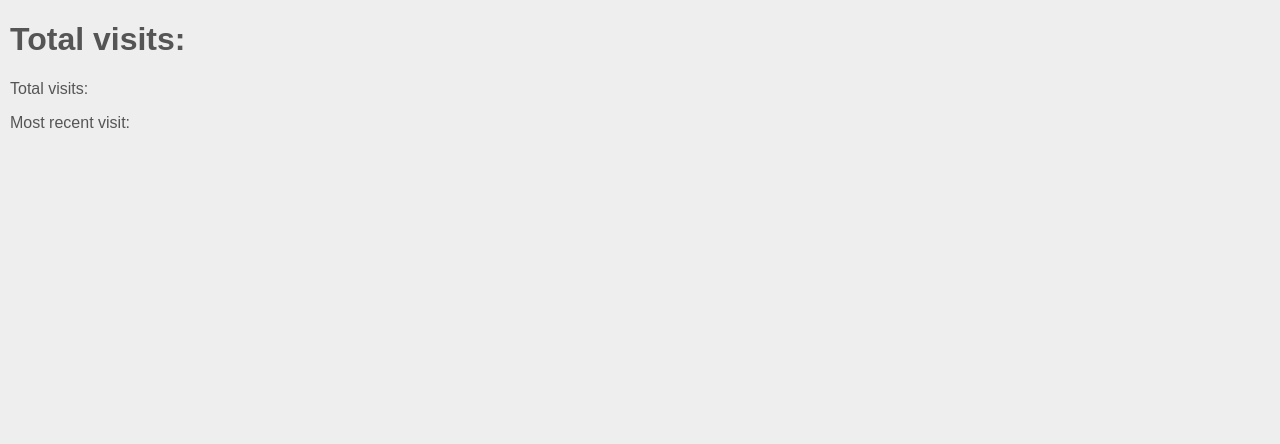
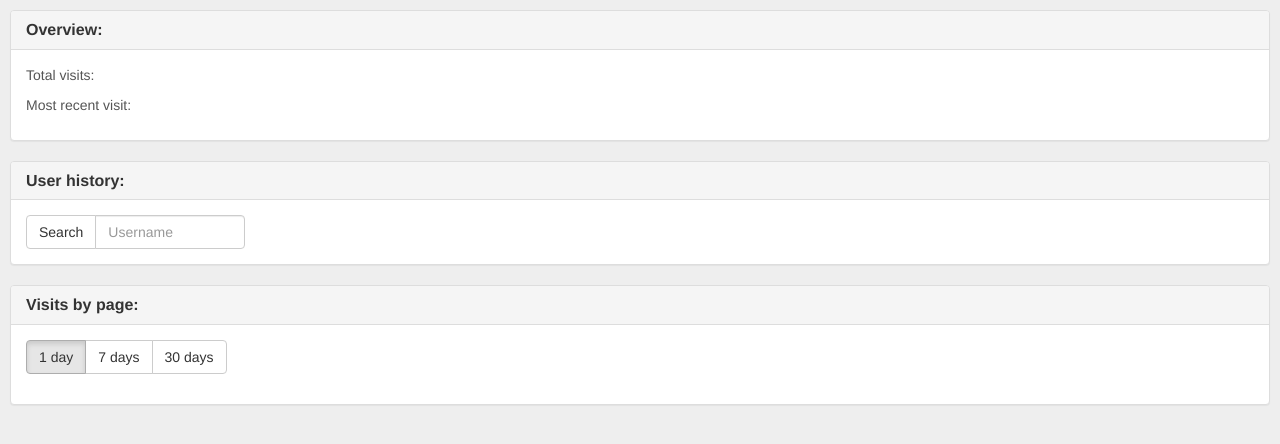
Before and after one commit to learningtapestry/analytics-dashboard, a React (Create React App) app: page / in a window 1280 px wide. Shown: the top 444 px of the page. Built offline with nearby package versions, Linux system fonts and the light colour scheme; no server answers.

Commit message:
Add HTML for components

```diff
--- a/src/App.css
+++ b/src/App.css
@@ -11,31 +11,3 @@ body {
 .panel .panel-title {
   font-weight: bold;
 }
-
-.time-range {
-  margin-bottom: 30px;
-}
-
-.page-chart {
-  margin: 10px 0px 15px 8px;
-}
-
-.page-chart div {
-  background-color: #eee;
-  color: #777;
-  padding: 3px;
-  margin: 5px;
-}
-
-.page-chart div .url {
-  padding-left: 5px;
-}
-
-.page-chart div .count {
-  float: right;
-  padding-right: 5px;
-}
-
-.user-search {
-  width: 150px;
-}
--- a/src/App.js
+++ b/src/App.js
@@ -1,12 +1,20 @@
+import 'bootstrap/dist/css/bootstrap.min.css';
 import './App.css';
 
 import React, { Component } from 'react';
-
 import Overview from './Overview.js';
+import UserHistory from './UserHistory.js';
+import VisitsByPage from './VisitsByPage.js';
 
 class App extends Component {
   render() {
-    return <Overview />;
+    return (
+      <div>
+        <Overview/>
+        <UserHistory/>
+        <VisitsByPage/>
+      </div>
+    )
   }
 }
 
--- a/src/Overview.js
+++ b/src/Overview.js
@@ -18,9 +18,9 @@ class Overview extends Component {
     request.send();
 
     return (
-      <div className="total-visits panel panel-default">
+      <div className="overview panel panel-default">
         <div className="panel-heading">
-          <h1 className="panel-title">Total visits:</h1>
+          <h1 className="panel-title">Overview:</h1>
         </div>
 
         <div className="panel-body">
--- /dev/null
+++ b/src/UserHistory.css
@@ -0,0 +1,3 @@
+.user-history .user-search {
+  width: 150px;
+}
--- /dev/null
+++ b/src/UserHistory.js
@@ -0,0 +1,30 @@
+import React, { Component } from 'react';
+
+import './UserHistory.css';
+
+class UserHistory extends Component {
+  render() {
+    return (
+      <div className="user-history panel panel-default">
+        <div className="panel-heading">
+          <h1 className="panel-title">User history:</h1>
+        </div>
+
+        <div className="panel-body">
+          <div className="input-group">
+            <span className="input-group-btn">
+              <button className="btn btn-default" type="button">
+                Search
+              </button>
+            </span>
+            <input type="text"
+              className="user-search form-control"
+              placeholder="Username"/>
+          </div>
+        </div>
+      </div>
+    );
+  }
+}
+
+export default UserHistory;
--- /dev/null
+++ b/src/VisitsByPage.css
@@ -0,0 +1,23 @@
+.time-range {
+  margin-bottom: 30px;
+}
+
+.page-chart {
+  margin: 10px 0px 15px 8px;
+}
+
+.page-chart div {
+  background-color: #eee;
+  color: #777;
+  padding: 3px;
+  margin: 5px;
+}
+
+.page-chart div .url {
+  padding-left: 5px;
+}
+
+.page-chart div .count {
+  float: right;
+  padding-right: 5px;
+}
--- /dev/null
+++ b/src/VisitsByPage.js
@@ -0,0 +1,33 @@
+import './VisitsByPage.css';
+
+import React, { Component } from 'react';
+
+class VisitsByPage extends Component {
+  render() {
+    return (
+      <div className="visits-by-page panel panel-default">
+        <div className="panel-heading">
+          <h1 className="panel-title">Visits by page:</h1>
+        </div>
+
+        <div className="panel-body">
+          <div className="btn-group" role="group">
+            <button type="button" id="day-button" className="btn btn-default active">
+              1 day
+            </button>
+            <button type="button" id="week-button" className="btn btn-default">
+              7 days
+            </button>
+            <button type="button" id="month-button" className="btn btn-default">
+              30 days
+            </button>
+          </div>
+        </div>
+
+        <div className="page-chart"></div>
+      </div>
+    );
+  }
+}
+
+export default VisitsByPage;
```
